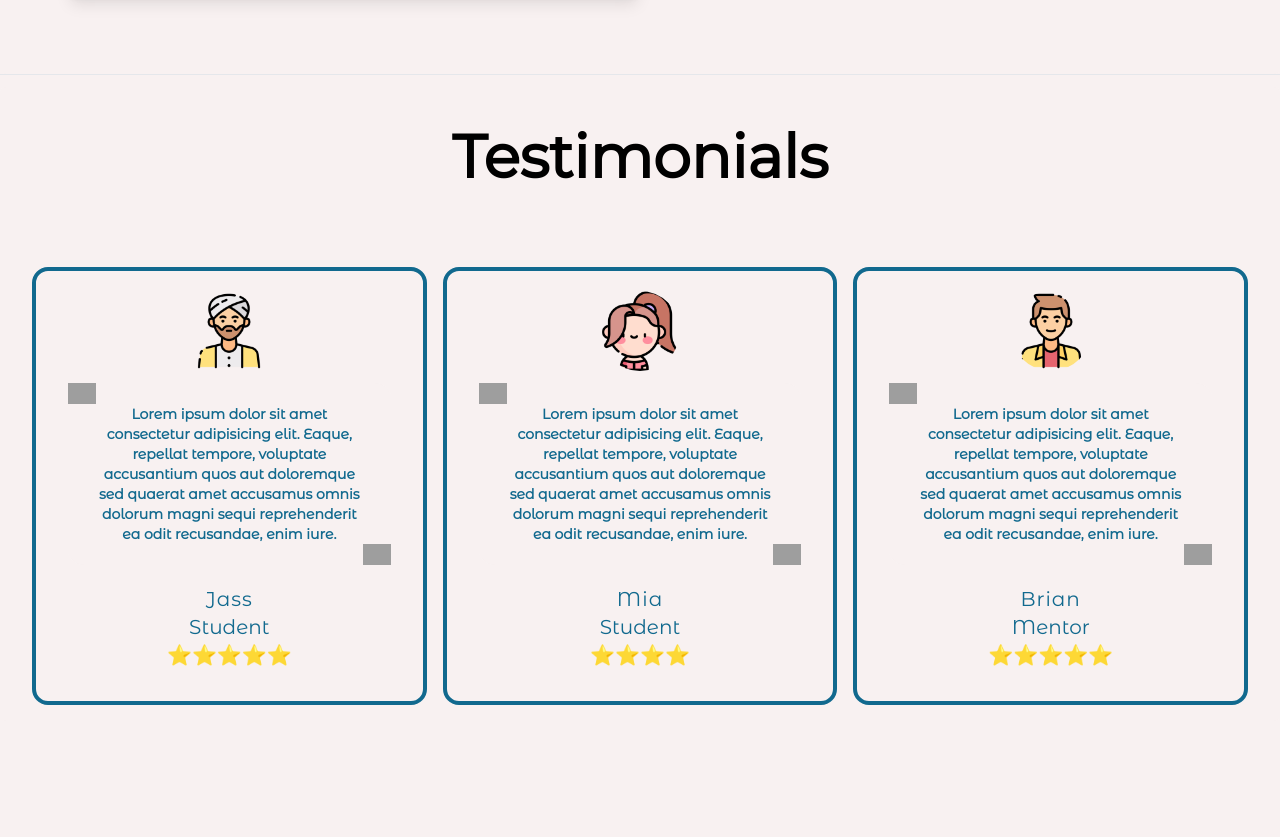
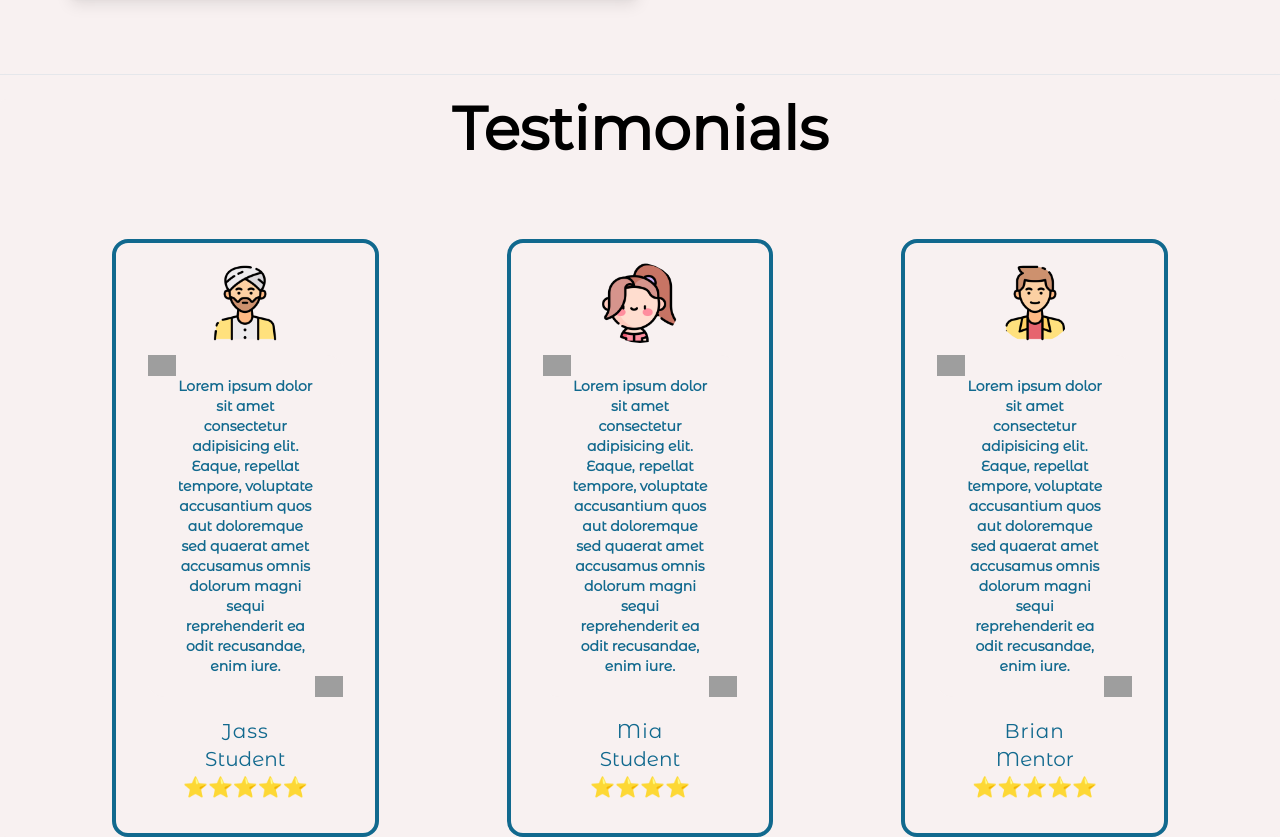
Before and after one commit to Ankitsingho7o/tailwind-Pro, a website built with Vite: page index.html in a window 1280 px wide. Shown: the part 1796-2633 px from the top of the page. Before the commit the page ends 2517 px from the top, so only its background shows below. Built offline with nearby package versions, Linux system fonts and the light colour scheme; grey boxes are pictures that could not be loaded.

Commit message:
Changes after days

```diff
--- a/index.html
+++ b/index.html
@@ -243,17 +243,17 @@
 
     <!-- Testimonials Section -->
     <section class="Testimonials" id="Testimonials">
-      <div class="bg-skin rounded-md mx-auto p-4 md:px-8 md:mt-3">
+      <div class="bg-skin rounded-md mx-auto  md:px-8 md:mt-3">
         <div
           class="text-center text-5xl md:text-6xl font-bold m-6 font-primary"
         >
           <h2>Testimonials</h2>
         </div>
         <div
-          class="flex flex-col space-y-5 lg:space-y-0 lg:space-x-4 lg:flex-row items-center justify-evenly mt-10 md:mt-20"
+          class="flex flex-col space-y-5 lg:space-y-0 lg:space-x-32 lg:flex-row items-center justify-evenly mx-20 mt-10 md:mt-20"
         >
           <div
-            class="transition ease-in-out w-auto text-center m-0 p-5 border-darkblue text-white border-4 rounded-2xl text-xl hover:shadow-lg hover:shadow-gray-700 mt-5 lg:mt-0"
+            class=" md:w-2/6 transition ease-in-out text-center m-0 p-5 border-darkblue text-white border-4 rounded-2xl text-xl hover:shadow-lg hover:shadow-gray-700 mt-5 lg:mt-0"
           >
             <div class="flex flex-col md:flex-row lg:flex-col">
               <div class="self-center container">
@@ -293,7 +293,7 @@
             </div>
           </div>
           <div
-            class="transition ease-in-out w-auto text-center m-0 p-5 border-darkblue text-white border-4 rounded-2xl text-xl hover:shadow-lg hover:shadow-gray-700 mt-5"
+            class="transition ease-in-out text-center m-0 p-5 border-darkblue text-white border-4 rounded-2xl text-xl hover:shadow-lg hover:shadow-gray-700 mt-5 md:w-2/6"
           >
             <div class="flex flex-col md:flex-row lg:flex-col">
               <div class="self-center container">
@@ -333,7 +333,7 @@
             </div>
           </div>
           <div
-            class="transition ease-in-out w-auto text-center m-0 p-5 border-darkblue text-white border-4 rounded-2xl text-xl hover:shadow-lg hover:shadow-gray-700 mt-5"
+            class="transition ease-in-out md:w-2/6 text-center m-0 p-5 border-darkblue text-white border-4 rounded-2xl text-xl hover:shadow-lg hover:shadow-gray-700 mt-5"
           >
             <div class="flex flex-col md:flex-row lg:flex-col">
               <div class="self-center container">
```
